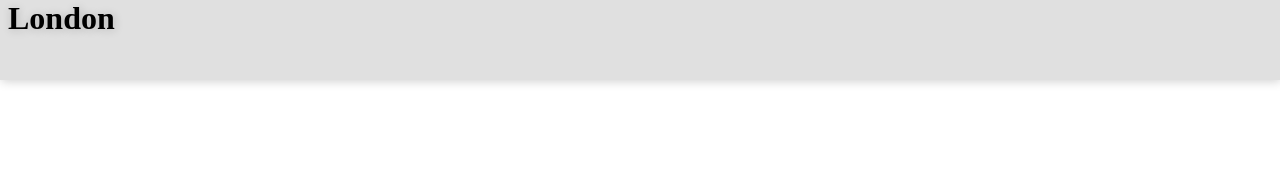
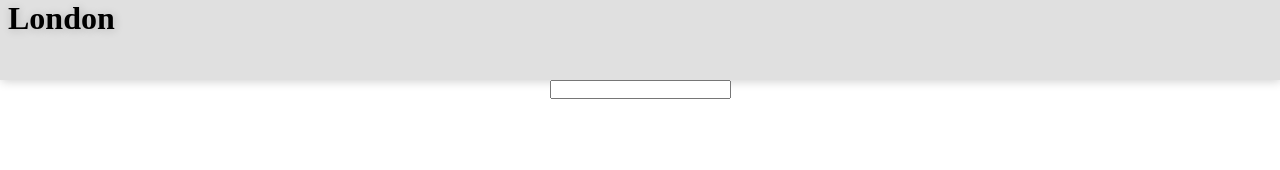
Before and after one commit to sgapnayr/reipdashboard, a React (Create React App) app: page / in a window 1280 px wide. Shown: the top 170 px of the page. Built offline with nearby package versions, Linux system fonts and the light colour scheme.

Commit message:
Api Init

```diff
--- a/package.json
+++ b/package.json
@@ -6,6 +6,7 @@
     "@testing-library/jest-dom": "^5.16.5",
     "@testing-library/react": "^13.4.0",
     "@testing-library/user-event": "^13.5.0",
+    "axios": "^0.27.2",
     "react": "^18.2.0",
     "react-dom": "^18.2.0",
     "react-scripts": "5.0.1",
--- a/src/App.js
+++ b/src/App.js
@@ -1,18 +1,36 @@
+import React, { useState, useEffect } from 'react'
+import axios from 'axios'
 import './App.css';
 
 function App() {
+  const [apiData, setApiData] = useState('')
+
+  const url = ``
+
+  function getData() {
+    axios.get(url).then(res => setApiData(res.data)).catch(err => console.log(err))
+  }
+
+  useEffect(() => {
+    getData()
+  }, [])
+
   return (
     <div className="App">
+
       <div className="NavBar">
         <div className="LocationTitle">
           <div className="LeftSideNavBar">
             <h1>London</h1>
           </div>
           <div className="RightSideNavBar">
-
           </div>
         </div>
       </div>
+
+      <form action="">
+        <input type="text" />
+      </form>
     </div>
   );
 }
```
Also changed, not shown: 1 other file (tests, documents, lock files or other folders).
